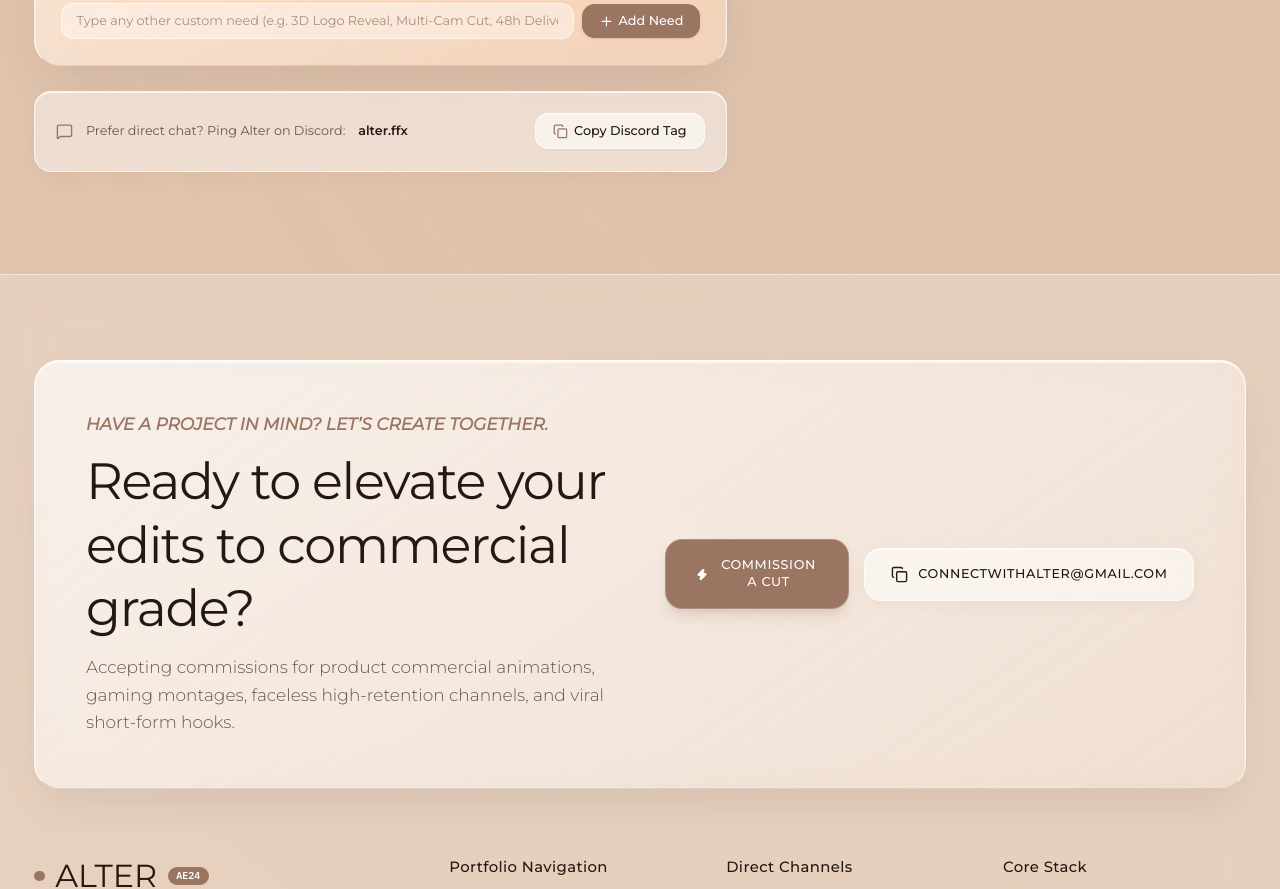
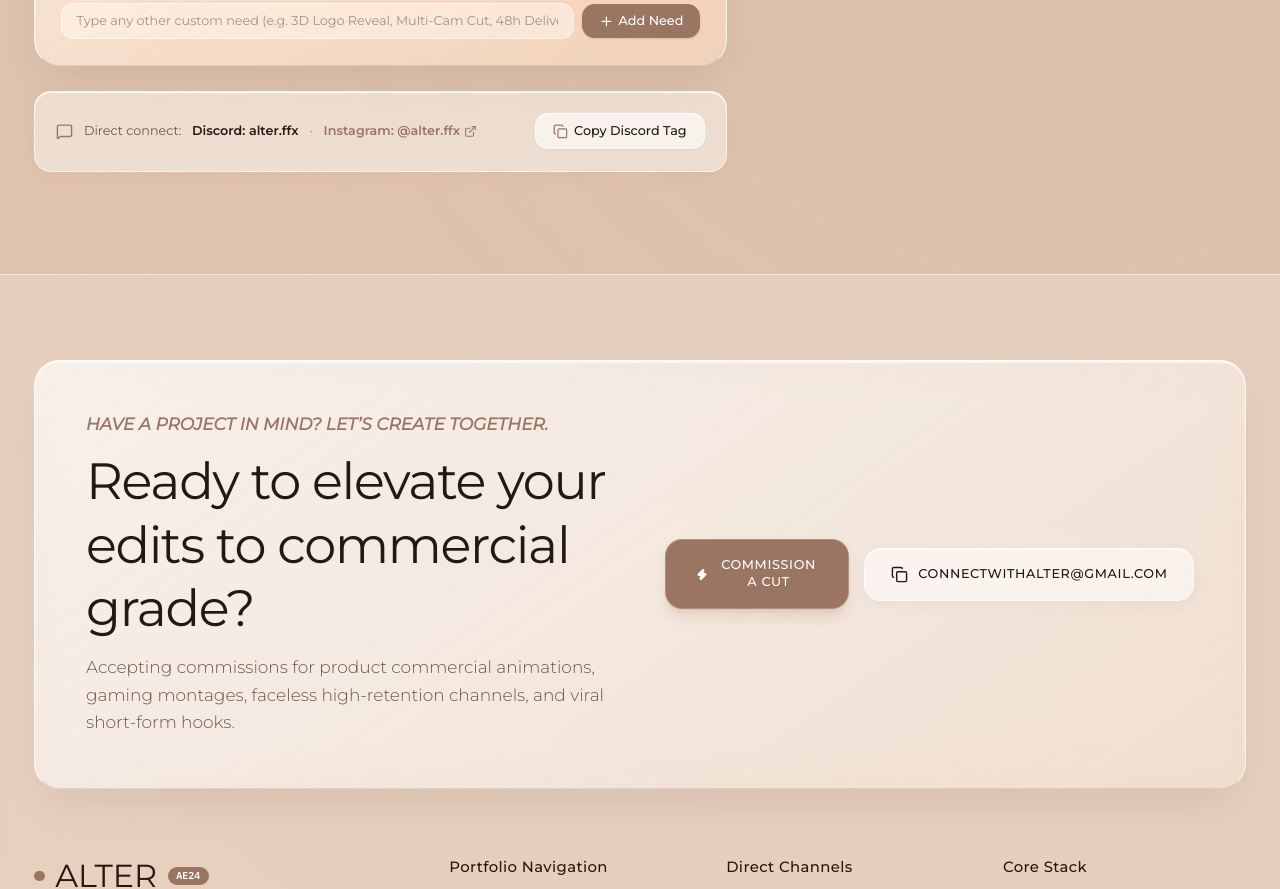
Before and after one commit to raghavdiya008-svg/alterffx-websight, a React (Vite) app: page / in a window 1280 px wide. Shown: the part 8600-9489 px from the top of the page. Built offline with nearby package versions, Linux system fonts and the light colour scheme.

Commit message:
feat: update client Instagram handle to @alter.ffx and link to https://www.instagram.com/alter.ffx/

```diff
--- a/src/components/Footer.tsx
+++ b/src/components/Footer.tsx
@@ -112,13 +112,13 @@ export const Footer: React.FC<FooterProps> = ({ onNavClick, onOpenBooking }) =>
               </span>
               <ul className="space-y-2.5 text-[#6D5548] text-sm font-normal font-sans">
                 <li>
-                  <a href="https://instagram.com/alterffx" target="_blank" rel="noopener noreferrer" className="hover:text-[#241812] transition-colors flex items-center gap-1.5">
-                    <span>Instagram: @alterffx</span>
+                  <a href="https://www.instagram.com/alter.ffx/" target="_blank" rel="noopener noreferrer" className="hover:text-[#241812] transition-colors flex items-center gap-1.5">
+                    <span>Instagram: @alter.ffx</span>
                   </a>
                 </li>
                 <li>
                   <span className="hover:text-[#241812] transition-colors">
-                    Discord: alter.ffx (@alterffx)
+                    Discord: alter.ffx
                   </span>
                 </li>
                 <li>
--- a/src/components/RateCalculator.tsx
+++ b/src/components/RateCalculator.tsx
@@ -323,11 +323,21 @@ export const RateCalculator: React.FC<RateCalculatorProps> = ({ prefilledProject
           </div>
 
           {/* Quick Direct Connect Drawer */}
-          <div className="p-5 rounded-2xl liquid-glass-pill flex flex-col sm:flex-row items-center justify-between gap-4 text-xs font-sans">
-            <div className="flex items-center gap-3">
+          <div className="p-4 sm:p-5 rounded-2xl liquid-glass-pill flex flex-col sm:flex-row items-center justify-between gap-4 text-xs font-sans">
+            <div className="flex flex-wrap items-center gap-2.5">
               <MessageSquare className="w-4 h-4 text-[#9A7562]" />
-              <span className="text-[#6D5548] font-normal">Prefer direct chat? Ping Alter on Discord:</span>
-              <span className="text-[#241812] font-semibold">alter.ffx</span>
+              <span className="text-[#6D5548] font-normal">Direct connect:</span>
+              <span className="text-[#241812] font-semibold">Discord: alter.ffx</span>
+              <span className="text-[#B79F93]">•</span>
+              <a
+                href="https://www.instagram.com/alter.ffx/"
+                target="_blank"
+                rel="noopener noreferrer"
+                className="text-[#9A7562] hover:underline font-semibold flex items-center gap-1 transition-colors"
+              >
+                <span>Instagram: @alter.ffx</span>
+                <ExternalLink className="w-3 h-3" />
+              </a>
             </div>
 
             <button
--- a/src/components/StudioAttribution.tsx
+++ b/src/components/StudioAttribution.tsx
@@ -18,9 +18,9 @@ export const StudioAttribution: React.FC = () => {
 
   const DISCORD_HANDLE = "alter.ffx"
   const DISCORD_NAME = "Alter"
-  const INSTA_HANDLE = "@alterffx"
+  const INSTA_HANDLE = "@alter.ffx"
   const INSTA_NAME = "Alter"
-  const INSTA_URL = "https://instagram.com/alterffx"
+  const INSTA_URL = "https://www.instagram.com/alter.ffx/"
 
   const handleCopyDiscord = (e: React.MouseEvent) => {
     e.stopPropagation()
```
